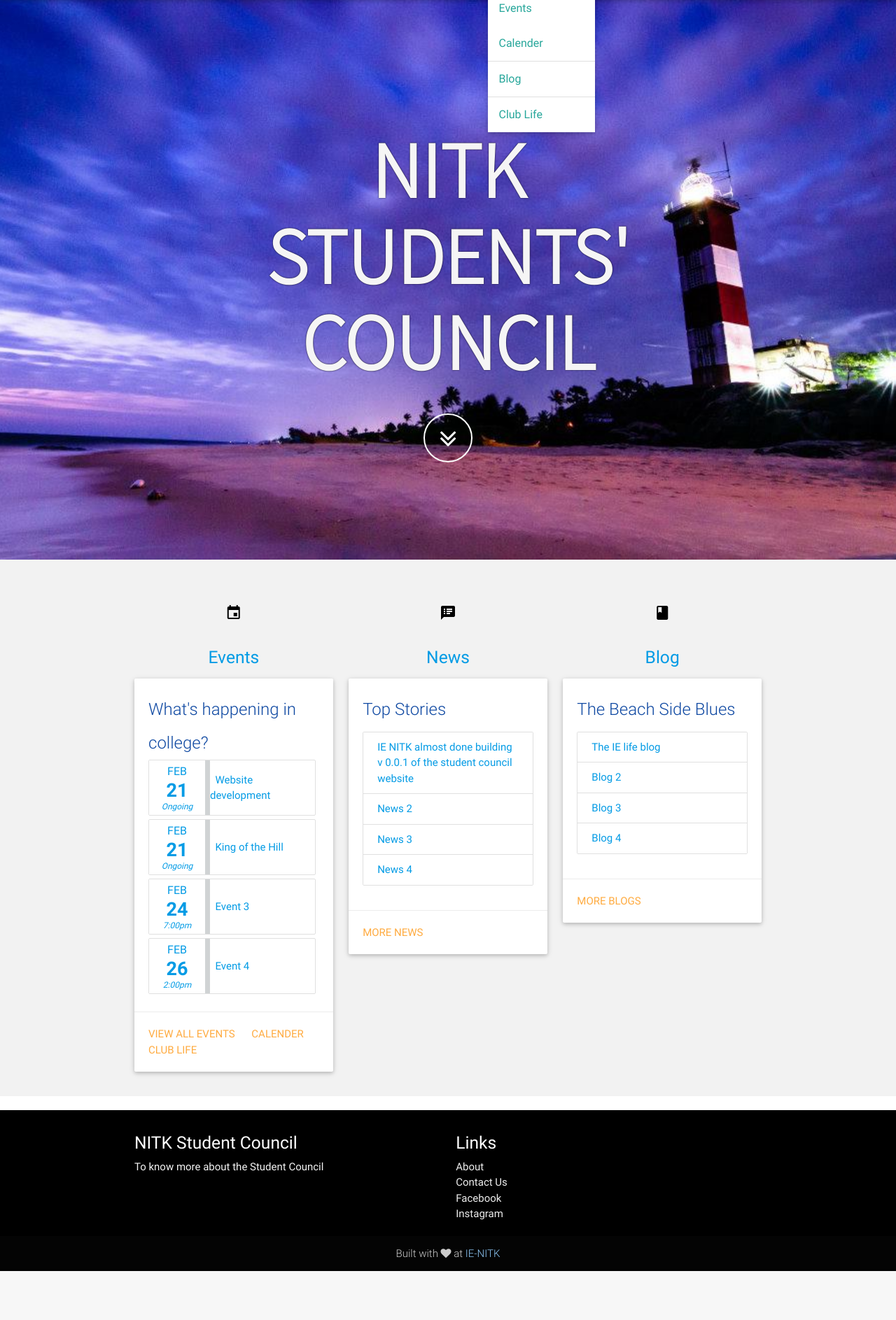
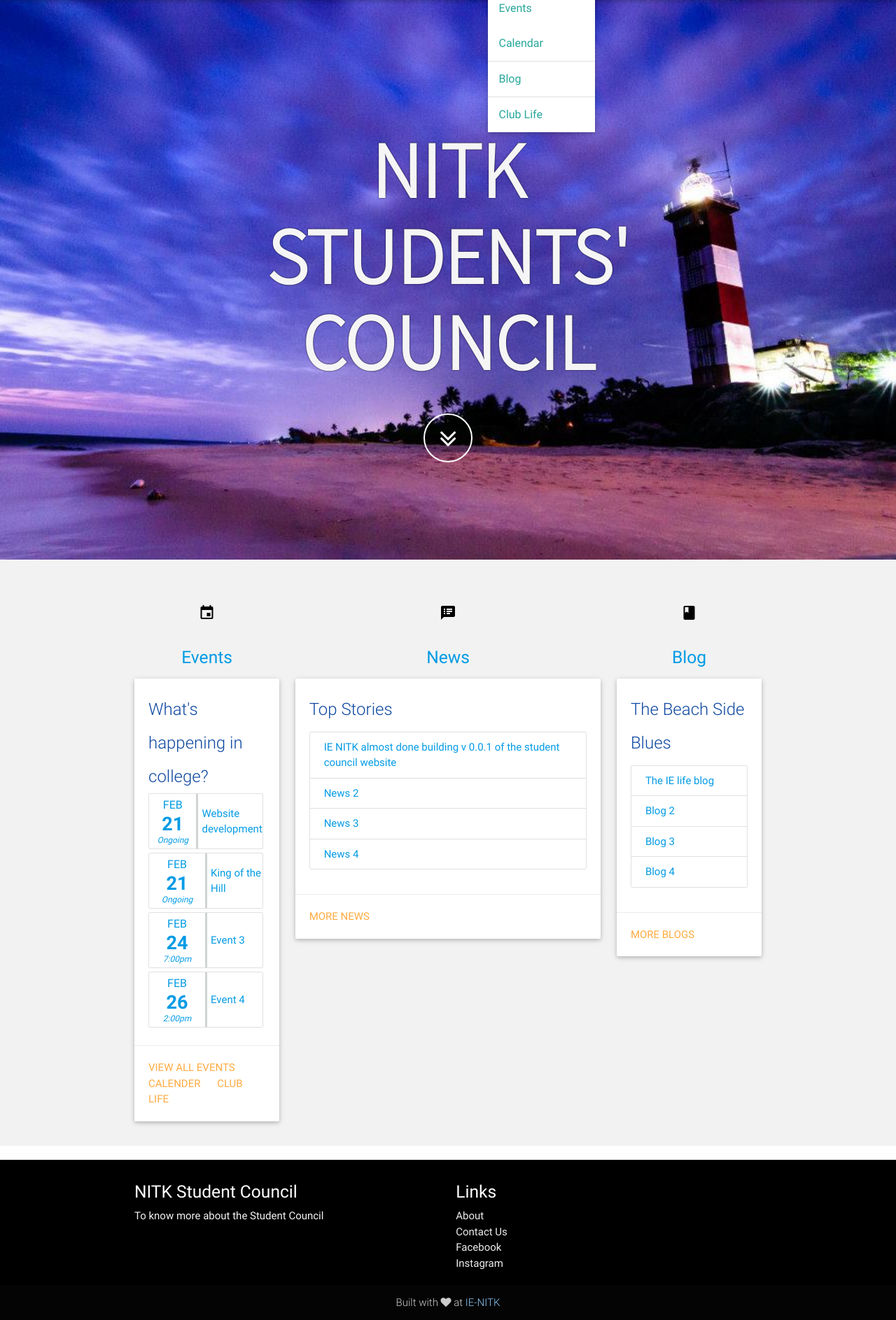
Before and after one commit to devmonster423/django-student-web, a Django app: template src/templates/home.html in a window 1280 px wide, after a click that opens the changed part. Shown: the part 64-1951 px from the top of the page at 70% size. Before the commit the page ends 1881 px from the top, so only its background shows below. Run offline with Django 3.2, Linux system fonts and the light colour scheme; the template is opened without the code that fills it, so the values that code supplies are empty; some libraries are stand-ins or nearby versions.

Commit message:
Minor Fix 4

```diff
--- a/src/static/site/css/main.css
+++ b/src/static/site/css/main.css
@@ -264,8 +264,9 @@ i.biggercircle {
 
 
 .event_name {
-    border-left: 7px solid #D0D3D4;
+    border-left: 3px solid #D0D3D4;
     margin-left: 65px;
+    padding-left: 5px;
 }
 .event_name {
     position: relative;
--- a/src/templates/base.html
+++ b/src/templates/base.html
@@ -34,7 +34,7 @@
     <li><a href="">News</a></li>
     <li class="divider"></li>
     <li><a href="">Events</a></li>
-    <li><a href="">Calender</a></li>
+    <li><a href="">Calendar</a></li>
     <li class="divider"></li>
     <li><a href="">Blog</a></li>
     <li class="divider"></li>
@@ -59,30 +59,32 @@
           <li><a href="">Login</a></li>
         </ul>
         <ul id="slide-out" class="side-nav collapsible collapsible-accordion">
-            <li class="bold"><a class="collapsible-header  waves-effect waves-teal">Student Council</a>
+            <li class="bold"><a class="collapsible-header waves-effect waves-teal">Student Council</a>
               <div class="collapsible-body">
                 <ul>
-                  <li><a href="">Meassage from the President</a></li>
+                  <li><a href="">Message from the President</a></li>
                   <li><a href="">Meet the Representatives</a></li>
                   <li><a href="">Minutes of the Meeting</a></li>
                   <li><a href="">Announcements</a></li>
                 </ul>
               </div>
-            <li class="bold"><a class="collapsible-header  waves-effect waves-teal">What's New</a>
+            </li>
+            <li class="bold"><a class="collapsible-header waves-effect waves-teal">What's New</a>
             <div class="collapsible-body">
                 <ul>
                   <li><a href="">News</a></li>
                   <li class="divider"></li>
                   <li><a href="">Events</a></li>
-                  <li><a href="">Calender</a></li>
+                  <li><a href="">Calendar</a></li>
                   <li class="divider"></li>
                   <li><a href="">Blog</a></li>
                   <li class="divider"></li>
                   <li><a href="">Club Life</a></li>
                 </ul>
               </div>
-            <li class="bold"><a class="collapsible-header  waves-effect waves-teal">Miscellaneous</a>
-            <div class="collapsible-body">
+            </li>
+            <li class="bold"><a href="" class="collapsible-header waves-effect waves-teal">Achievements and Agenda</a></li>
+            <!-- <div class="collapsible-body">
                 <ul>
                   <li><a href="">Achievements and Agenda</a></li>
                   <li><a href="">Opportunities</a></li>
@@ -90,8 +92,10 @@
                   <li><a href="">Contact Numbers</a></li>
                   <li><a href="">FAQ</a></li>
                 </ul>
-              </div>
-
+              </div> -->
+            <li class="bold"><a href="" class="collapsible-header waves-effect waves-teal">Opportunities</a></li>
+            <li class="bold"><a href="" class="collapsible-header waves-effect waves-teal">Contact Numbers</a></li>
+            <li class="bold"><a href="" class="collapsible-header waves-effect waves-teal">FAQ</a></li>
           </ul>
           <a href="" id="sidenav" data-activates="slide-out" class="button-collapse"><i class="mdi-navigation-menu"></i></a>
       </div>
--- a/src/templates/home.html
+++ b/src/templates/home.html
@@ -23,7 +23,7 @@
 <div class="bg-grey">
 	<div class="container">
 		<div class="row">
-			<div class="col s12 l4">
+			<div class="col s12 l3">
 				<div class="grey-text">
 		          <div class="icon-block">
 		            <h1 class="center black-text"><i class="material-icons">event</i></h1>
@@ -44,7 +44,7 @@
 			                      			<span class="event_time">Ongoing</span>
 			                      		</div>
 			                      		<div class="event_name">
-			                      			<span>&nbsp&nbspWebsite development</span>
+			                      			<span>Website development</span>
 			                      		</div>
 			                      	</a>
 			                      </li>
@@ -56,7 +56,7 @@
 			                      			<span class="event_time">Ongoing</span>
 			                      		</div>
 			                      		<div class="event_name">
-			                      			<span>&nbsp&nbspKing of the Hill</span>
+			                      			<span>King of the Hill</span>
 			                      		</div>
 			                      	</a>
 			                      </li>
@@ -68,7 +68,7 @@
 			                      			<span class="event_time">7:00pm</span>
 			                      		</div>
 			                      		<div class="event_name">
-			                      			<span>&nbsp&nbspEvent 3</span>
+			                      			<span>Event 3</span>
 			                      		</div>
 			                      	</a>
 			                      </li>
@@ -80,7 +80,7 @@
 			                      			<span class="event_time">2:00pm</span>
 			                      		</div>
 			                      		<div class="event_name">
-			                      			<span>&nbsp&nbspEvent 4</span>
+			                      			<span>Event 4</span>
 			                      		</div>
 			                      	</a>
 			                      </li>
@@ -96,7 +96,7 @@
 			    </div>
 			</div>
 
-			<div class="col s12 l4">
+			<div class="col s12 l6">
 		        <div class="grey-text">
 		          <div class="icon-block">
 		            <h1 class="center black-text"><i class="material-icons">speaker_notes</i></h1>
@@ -123,7 +123,7 @@
 			    </div>
 			</div>
 
-			<div class="col s12 l4">
+			<div class="col s12 l3">
 				<div class="grey-text">
 		          <div class="icon-block">
 		            <h1 class="center black-text"><i class="material-icons">book</i></h1>
```
